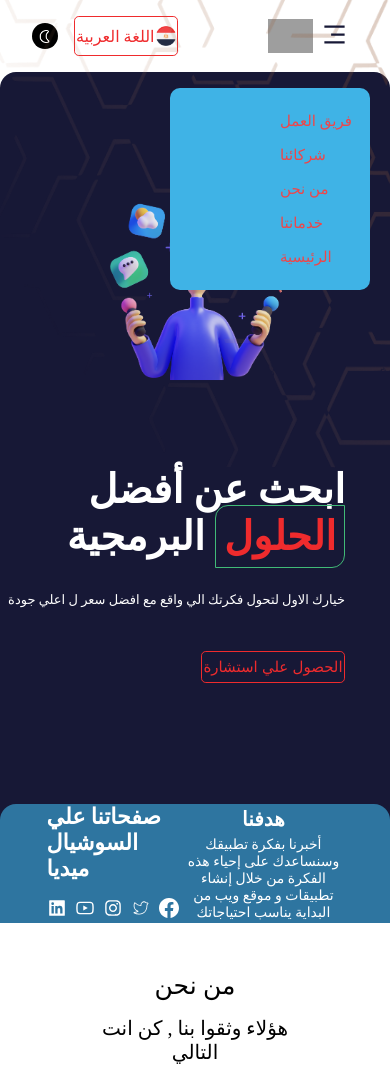
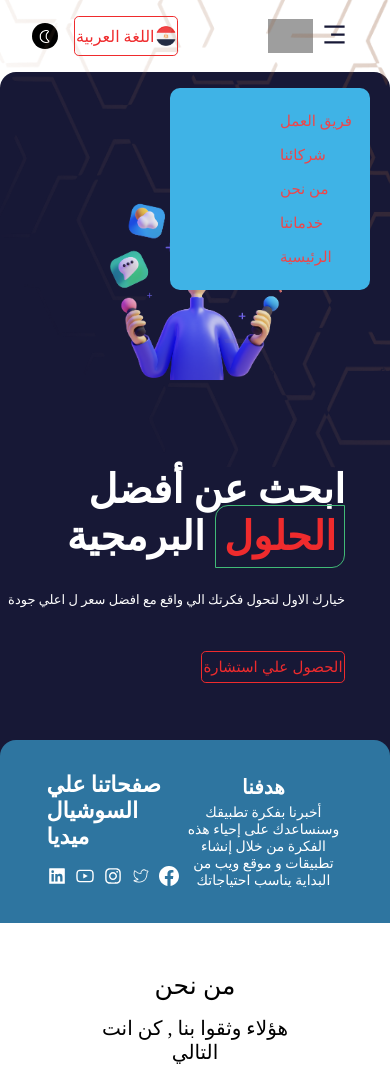
Before and after one commit to islam-khalil0/Programming-company, a React (Create React App) app: page / in a window 390 px wide. Shown: the top 1080 px of the page. Built offline with nearby package versions, Linux system fonts and the light colour scheme; grey boxes are pictures that could not be loaded.

Commit message:
add padding

```diff
--- a/src/Components/Home/Home.css
+++ b/src/Components/Home/Home.css
@@ -108,7 +108,7 @@
 .info {
   width: 100%;
   height: max-content;
-  padding: 0 5rem;
+  padding: 2rem 5rem;
   background-color: var(--infoBg-color);
   position: absolute;
   bottom: 0;
@@ -356,7 +356,8 @@
   .info {
     justify-content: center;
     align-items: center;
-    gap: .3rem;
+    gap: 0.3rem;
+    padding: 2rem 3rem ;
   }
 
   .info .target {
```
